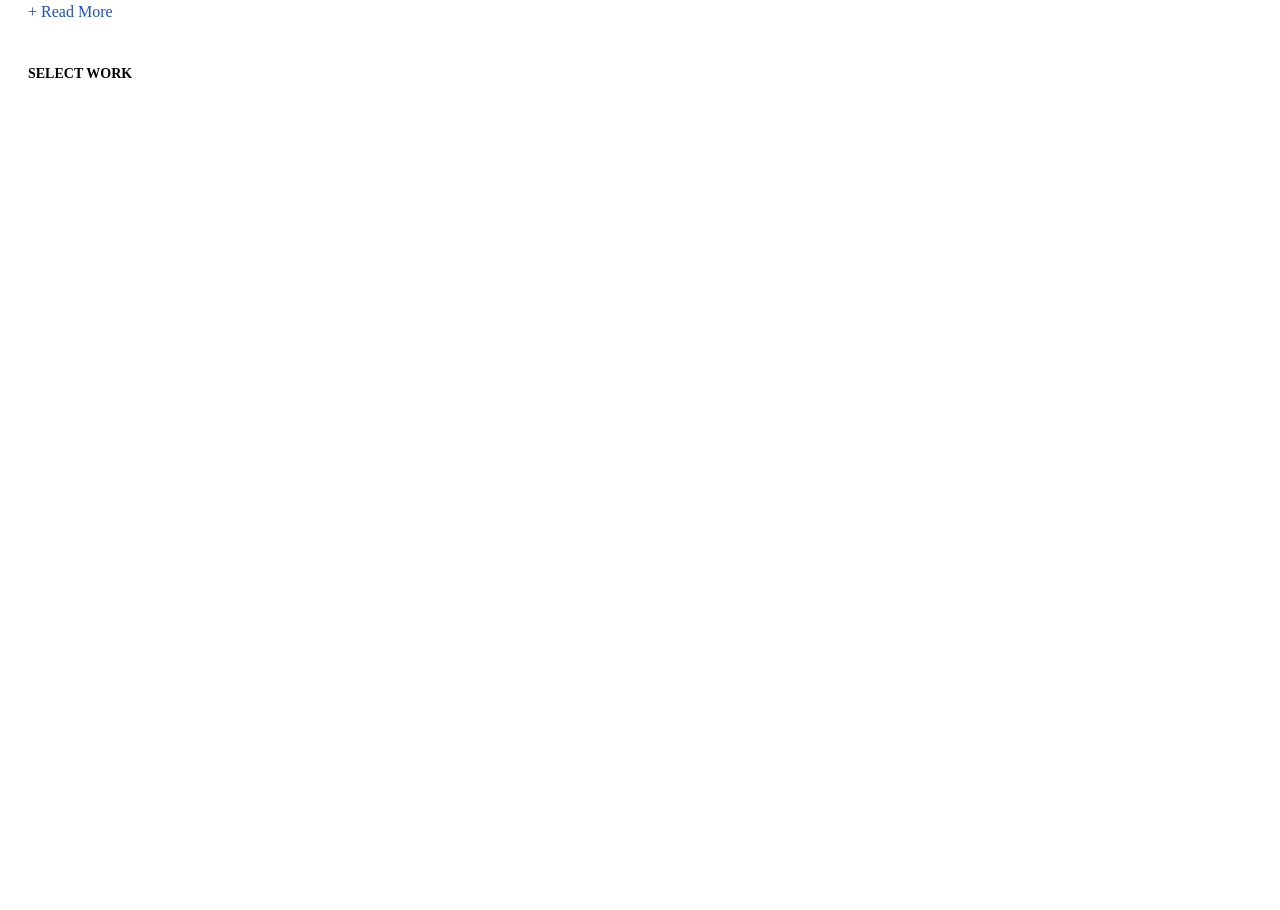
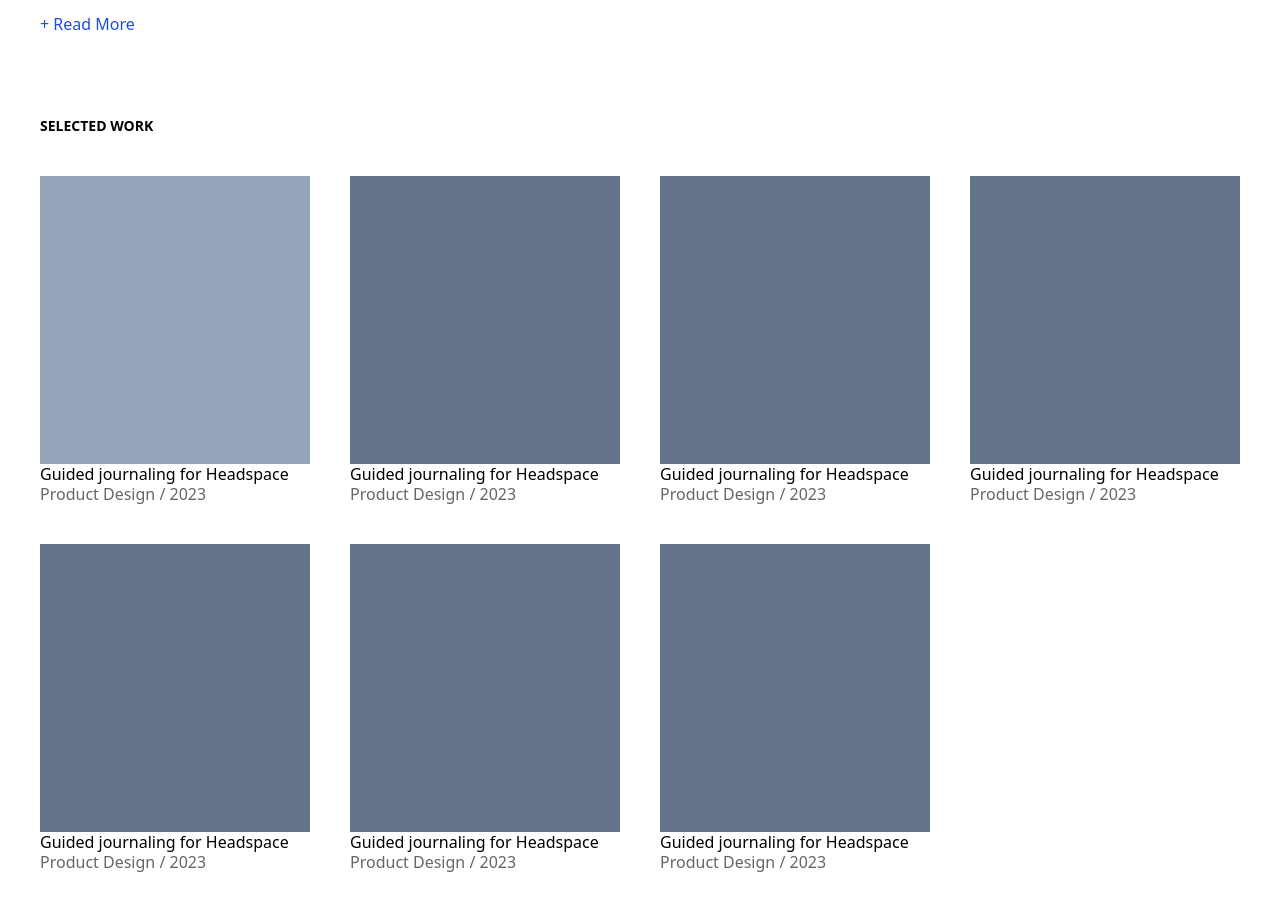
Before and after one commit to kaliaboi/portfolio, a Next.js app: page / in a window 1280 px wide. Shown: the part 212-1122 px from the top of the page. Before the commit the page ends 800 px from the top, so only its background shows below. Built offline with nearby package versions, Linux system fonts and the light colour scheme.

Commit message:
Add grid

```diff
--- a/pages/index.js
+++ b/pages/index.js
@@ -14,7 +14,7 @@ export default function Home() {
         <meta name="viewport" content="width=device-width, initial-scale=1" />
         <link rel="icon" href="/favicon.ico" />
       </Head>
-      <main className="p-7">
+      <main className="container p-10 mx-auto">
         <header>
           <p className="leading-tight">Abhishek Kalia</p>
           <p className="leading-tight opacity-60">Product Designer</p>
@@ -30,8 +30,81 @@ export default function Home() {
           </div>
         </div>
 
-        <div className="work mt-10">
-          <p className="text uppercase text-sm font-bold">Select Work</p>
+        <div className="work mt-20">
+          <p className="text uppercase text-sm font-bold mb-10">
+            Selected Work
+          </p>
+          <div className="work-grid grid grid-cols-1 gap-10 md:grid-cols-3 lg:grid-cols-4">
+            <div className="">
+              <div className="image w-auto h-72 bg-slate-400 basis-full"></div>
+              <div className="description">
+                <p className="leading-tight">Guided journaling for Headspace</p>
+                <p className="leading-tight opacity-60">
+                  Product Design / 2023
+                </p>
+              </div>
+            </div>
+
+            <div className="entry">
+              <div className="image w-auto h-72 bg-slate-500 basis-full"></div>
+              <div className="description">
+                <p className="leading-tight">Guided journaling for Headspace</p>
+                <p className="leading-tight opacity-60">
+                  Product Design / 2023
+                </p>
+              </div>
+            </div>
+
+            <div className="entry">
+              <div className="image w-auto h-72 bg-slate-500 basis-full"></div>
+              <div className="description">
+                <p className="leading-tight">Guided journaling for Headspace</p>
+                <p className="leading-tight opacity-60">
+                  Product Design / 2023
+                </p>
+              </div>
+            </div>
+
+            <div className="entry">
+              <div className="image w-auto h-72 bg-slate-500 basis-full"></div>
+              <div className="description">
+                <p className="leading-tight">Guided journaling for Headspace</p>
+                <p className="leading-tight opacity-60">
+                  Product Design / 2023
+                </p>
+              </div>
+            </div>
+
+            <div className="entry">
+              <div className="image w-auto h-72 bg-slate-500 basis-full"></div>
+              <div className="description">
+                <p className="leading-tight">Guided journaling for Headspace</p>
+                <p className="leading-tight opacity-60">
+                  Product Design / 2023
+                </p>
+              </div>
+            </div>
+
+            <div className="entry">
+              <div className="image w-auto h-72 bg-slate-500 basis-full"></div>
+              <div className="description">
+                <p className="leading-tight">Guided journaling for Headspace</p>
+                <p className="leading-tight opacity-60">
+                  Product Design / 2023
+                </p>
+              </div>
+            </div>
+
+            <div className="entry">
+              <div className="image w-auto h-72 bg-slate-500 basis-full"></div>
+              <div className="description">
+                <p className="leading-tight">Guided journaling for Headspace</p>
+                <p className="leading-tight opacity-60">
+                  Product Design / 2023
+                </p>
+              </div>
+            </div>
+          </div>
         </div>
       </main>
     </>
--- a/tailwind.config.js
+++ b/tailwind.config.js
@@ -8,10 +8,6 @@ module.exports = {
     // Or if using `src` directory:
     "./src/**/*.{js,ts,jsx,tsx}",
   ],
-  theme: {
-    fontFamily: {
-      sans: ["Avenir"],
-    },
-  },
+  theme: {},
   plugins: [],
 };
```
